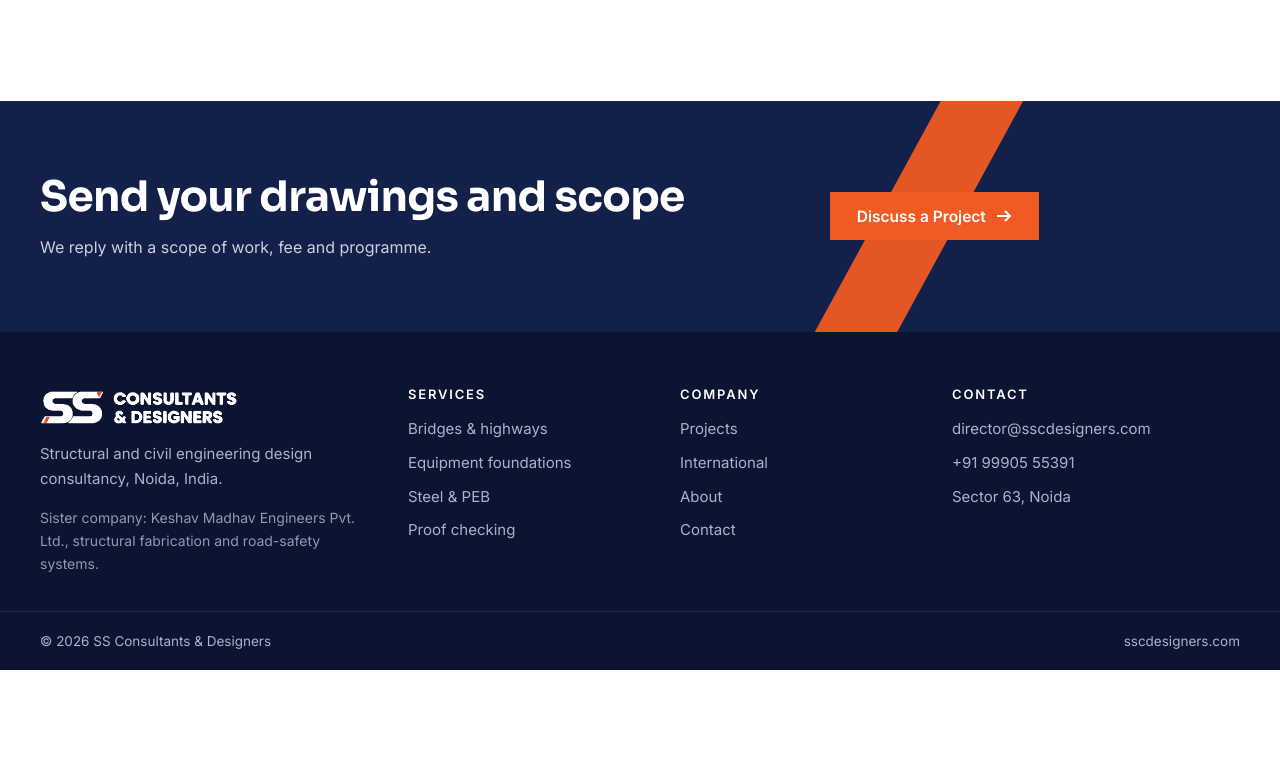
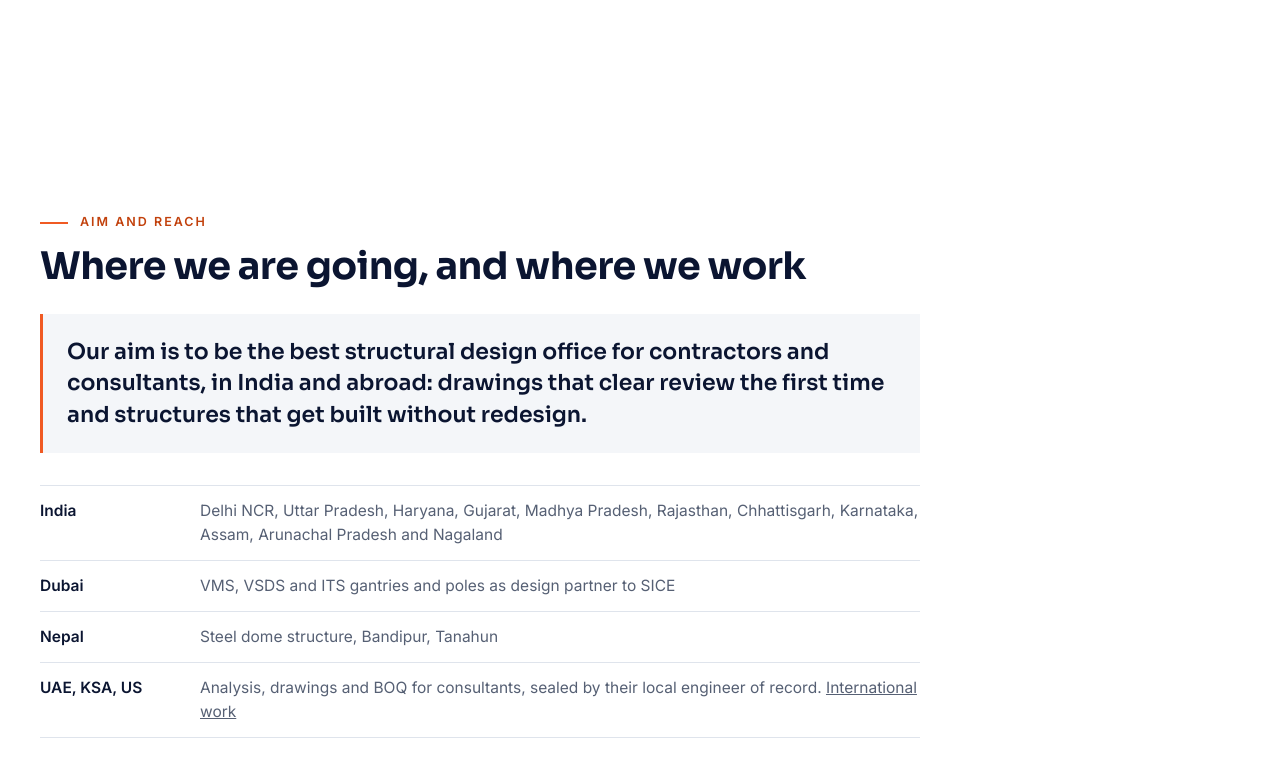
Before and after one commit to sscd2022-maker/sscdesigners-website, a plain HTML site: page about.html in a window 1280 px wide. Shown: the part 2051-2820 px from the top of the page. Before the commit the page ends 2721 px from the top, so only its background shows below. Drawn offline with Linux system fonts and the light colour scheme.

Commit message:
Update about.html

```diff
--- a/about.html
+++ b/about.html
@@ -436,6 +436,22 @@ table.plist{width:100%;border-collapse:collapse;font-size:15px;min-width:720px}
     </div>
   </section>
 
+  <section class="section" aria-labelledby="aim-title">
+    <div class="wrap">
+      <div class="eyebrow">Aim and reach</div>
+      <h2 id="aim-title" style="margin-top:14px;font-size:clamp(26px,3.6vw,38px)">Where we are going, and where we work</h2>
+      <div style="margin-top:26px;padding:22px 24px;border-left:3px solid var(--orange);background:var(--mist);max-width:880px">
+        <p style="font:600 clamp(18px,2vw,22px)/1.45 var(--head);color:var(--navy)">Our aim is to be the best structural design office for contractors and consultants, in India and abroad: drawings that clear review the first time and structures that get built without redesign.</p>
+      </div>
+      <dl style="display:grid;grid-template-columns:minmax(110px,160px) 1fr;margin:32px 0 0;max-width:880px;font-size:15.5px;line-height:1.55">
+        <dt style="margin:0;padding:13px 0;border-top:1px solid var(--line);font-weight:600;color:var(--navy)">India</dt><dd style="margin:0;padding:13px 0;border-top:1px solid var(--line);color:var(--muted)">Delhi NCR, Uttar Pradesh, Haryana, Gujarat, Madhya Pradesh, Rajasthan, Chhattisgarh, Karnataka, Assam, Arunachal Pradesh and Nagaland</dd>
+        <dt style="margin:0;padding:13px 0;border-top:1px solid var(--line);font-weight:600;color:var(--navy)">Dubai</dt><dd style="margin:0;padding:13px 0;border-top:1px solid var(--line);color:var(--muted)">VMS, VSDS and ITS gantries and poles as design partner to SICE</dd>
+        <dt style="margin:0;padding:13px 0;border-top:1px solid var(--line);font-weight:600;color:var(--navy)">Nepal</dt><dd style="margin:0;padding:13px 0;border-top:1px solid var(--line);color:var(--muted)">Steel dome structure, Bandipur, Tanahun</dd>
+        <dt style="margin:0;padding:13px 0;border-top:1px solid var(--line);border-bottom:1px solid var(--line);font-weight:600;color:var(--navy)">UAE, KSA, US</dt><dd style="margin:0;padding:13px 0;border-top:1px solid var(--line);border-bottom:1px solid var(--line);color:var(--muted)">Analysis, drawings and BOQ for consultants, sealed by their local engineer of record. <a href="/international.html">International work</a></dd>
+      </dl>
+    </div>
+  </section>
+
   <section class="intl-band on-dark" aria-labelledby="cta-title">
     <div class="wrap">
       <div>
```
